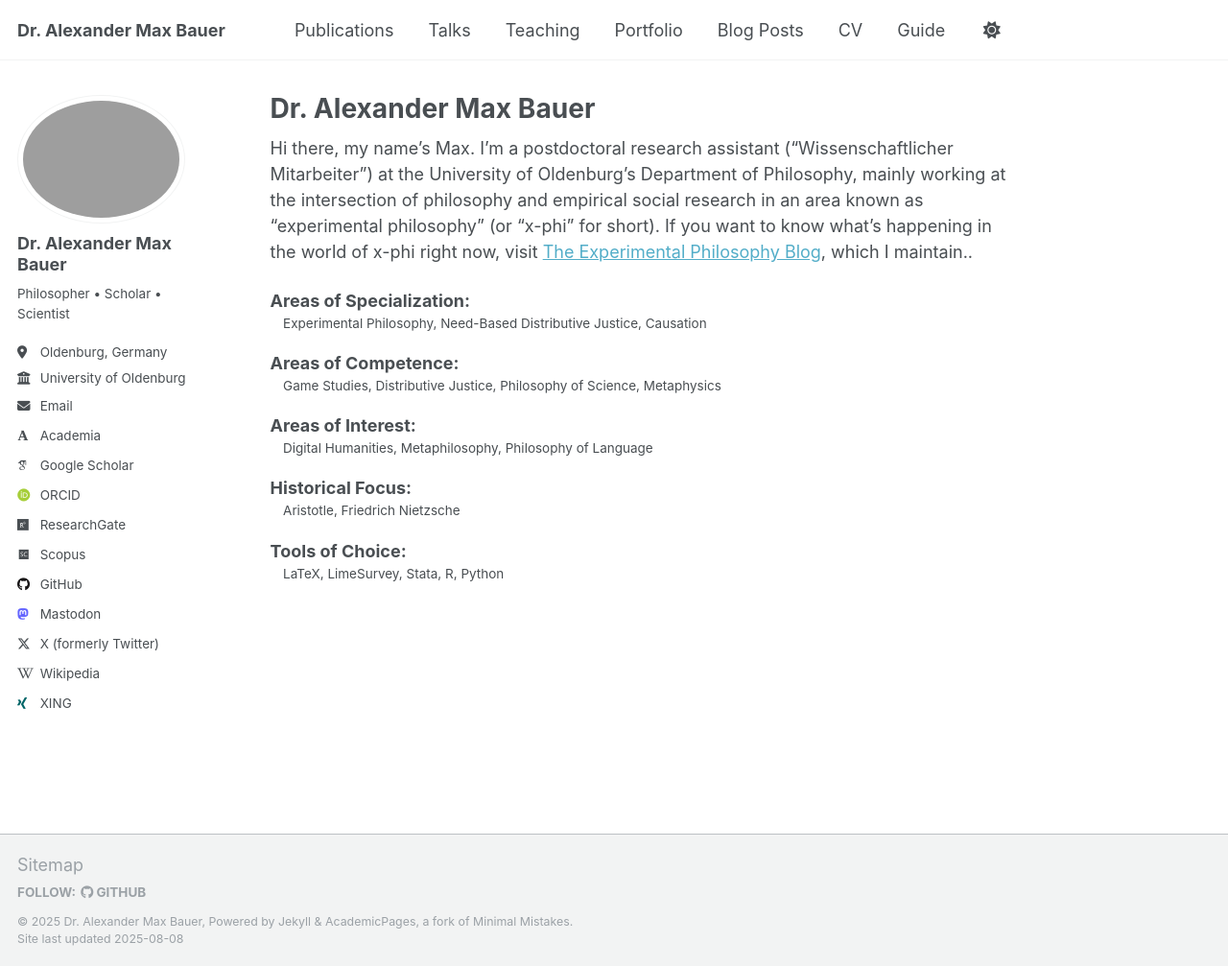
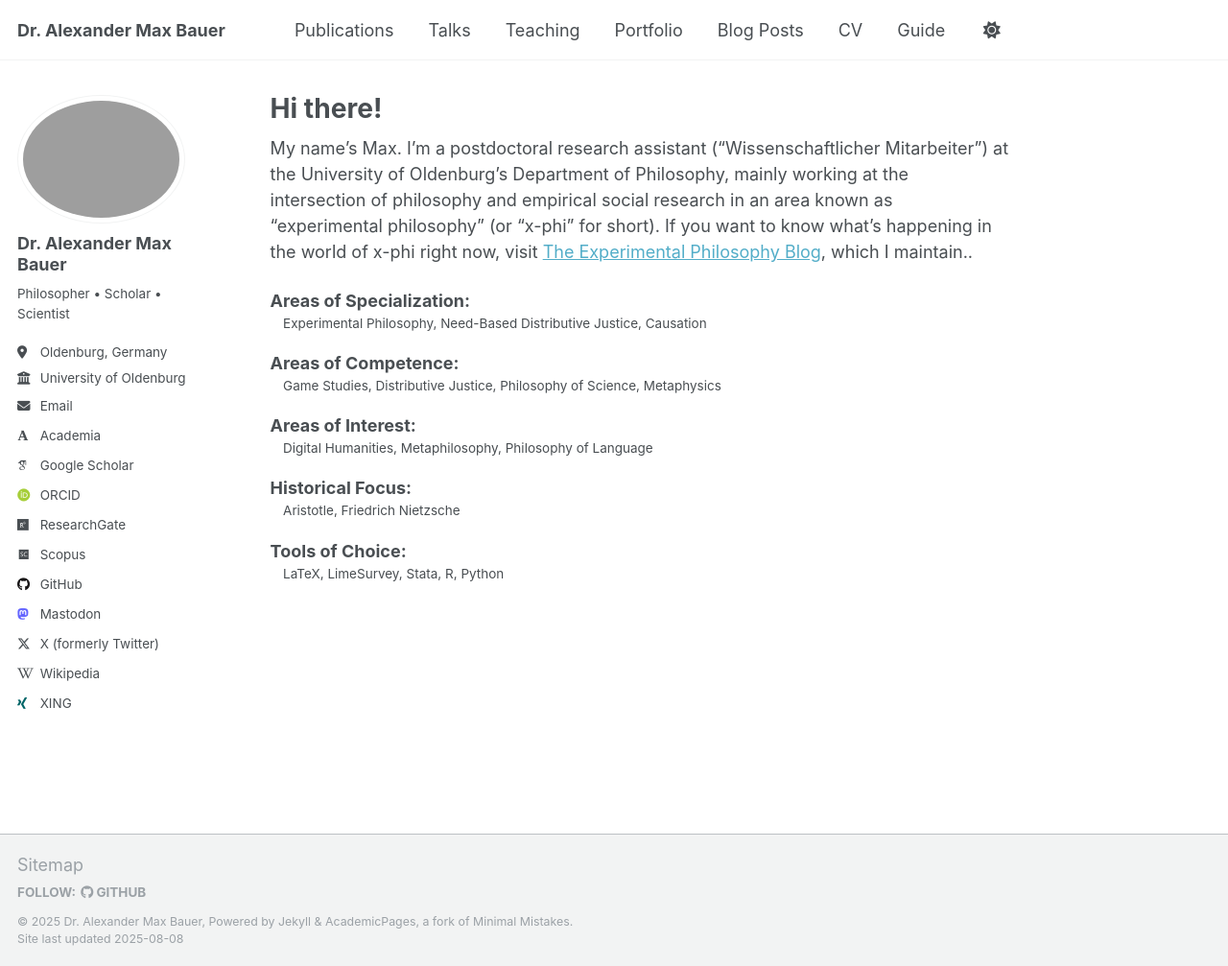
Before and after one commit to alephmembeth/alephmembeth.github.io, a Jekyll site: the page built from _pages/about.md, in a window 1280 px wide and 1007 px high. Shown: the whole window at 96% size. Built offline with Jekyll 4.4.1, drawn with Linux system fonts in a browser that asks for light colours; some web fonts are replaced; a script that is not in the unit is left out.

Commit message:
Update about.md

```diff
--- a/_pages/about.md
+++ b/_pages/about.md
@@ -1,13 +1,13 @@
 ---
 permalink: /
-title: "Dr. Alexander Max Bauer"
+title: "Hi there!"
 author_profile: true
 redirect_from:
    - /about/
    - /about.html
 ---
 
-Hi there, my name’s Max. I’m a postdoctoral research assistant (“Wissenschaftlicher Mitarbeiter”) at the University of Oldenburg’s Department of Philosophy, mainly working at the intersection of philosophy and empirical social research in an area known as “experimental philosophy” (or “x-phi” for short). If you want to know what’s happening in the world of x-phi right now, visit [The Experimental Philosophy Blog](https://xphi.net/), which I maintain..
+My name’s Max. I’m a postdoctoral research assistant (“Wissenschaftlicher Mitarbeiter”) at the University of Oldenburg’s Department of Philosophy, mainly working at the intersection of philosophy and empirical social research in an area known as “experimental philosophy” (or “x-phi” for short). If you want to know what’s happening in the world of x-phi right now, visit [The Experimental Philosophy Blog](https://xphi.net/), which I maintain..
 
 <dl>
    <dt>Areas of Specialization:</dt>
```
